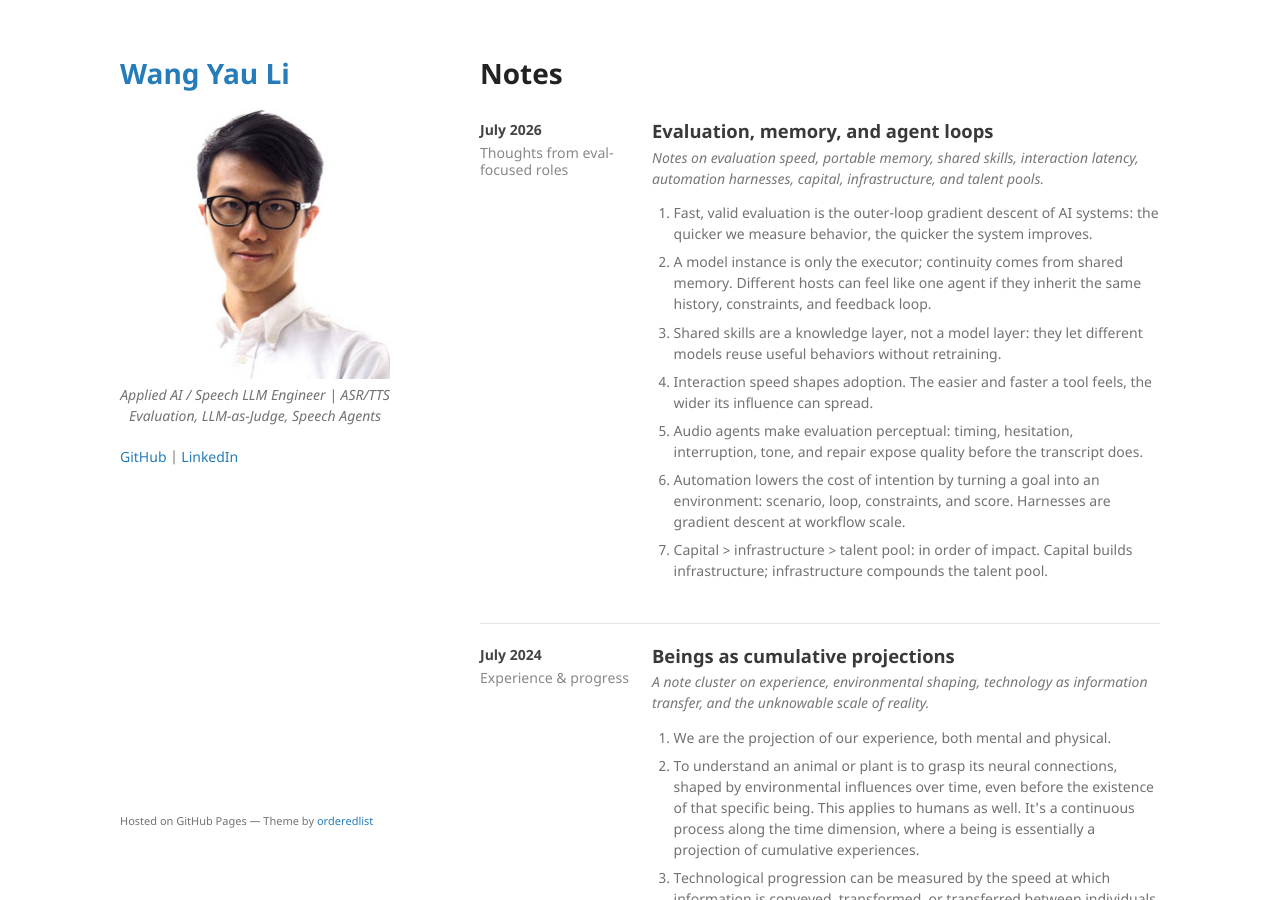
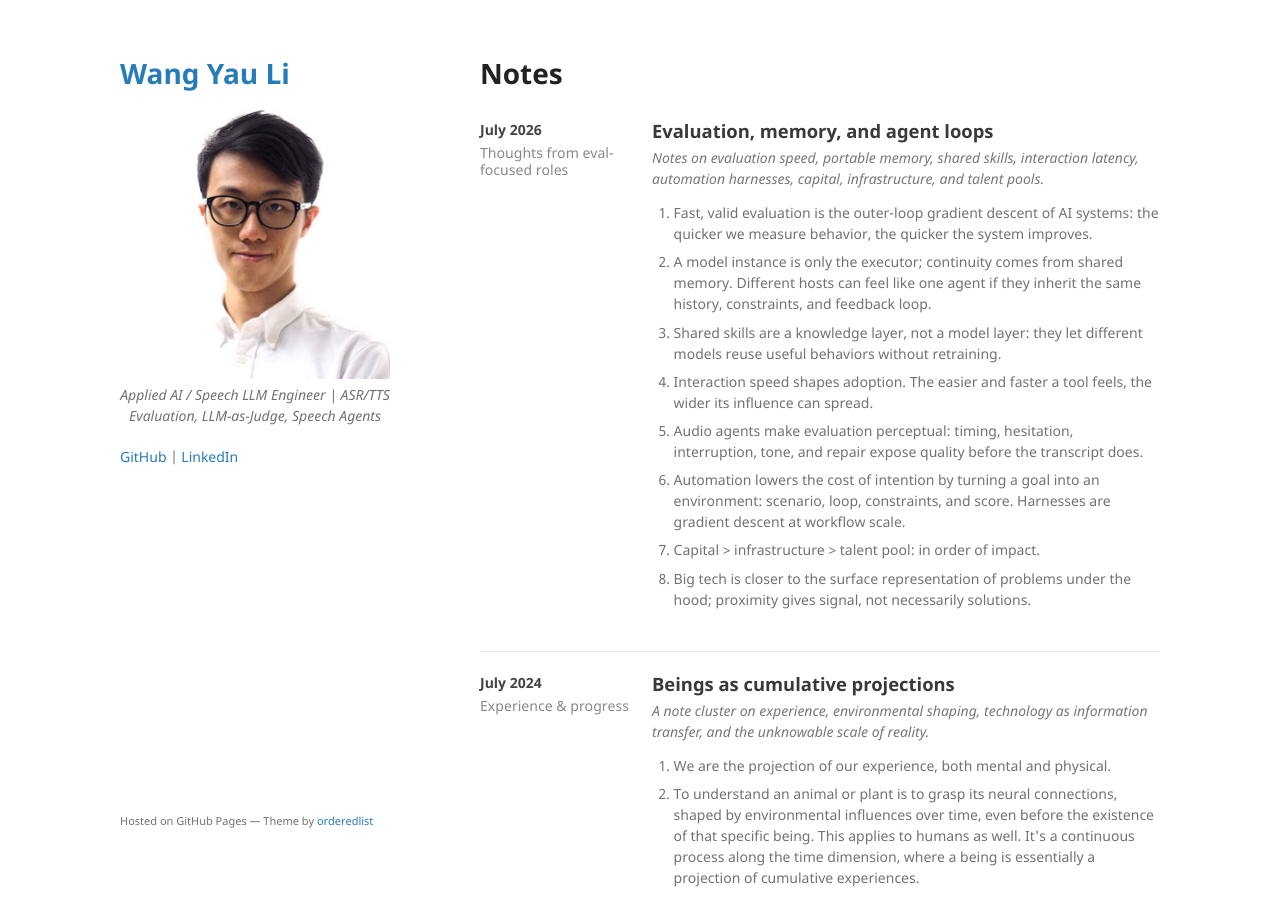
Before and after one commit to kennethli319/kennethli319.github.io, a Jekyll site: the page built from notes.md, in a window 1280 px wide and 900 px high. Built offline with Jekyll 4.4.1, drawn with Linux system fonts in a browser that asks for light colours.

Commit message:
Refine July 2026 notes wording

```diff
--- a/notes.md
+++ b/notes.md
@@ -75,7 +75,8 @@ title: Notes
       <li>Interaction speed shapes adoption. The easier and faster a tool feels, the wider its influence can spread.</li>
       <li>Audio agents make evaluation perceptual: timing, hesitation, interruption, tone, and repair expose quality before the transcript does.</li>
       <li>Automation lowers the cost of intention by turning a goal into an environment: scenario, loop, constraints, and score. Harnesses are gradient descent at workflow scale.</li>
-      <li>Capital > infrastructure > talent pool: in order of impact. Capital builds infrastructure; infrastructure compounds the talent pool.</li>
+      <li>Capital > infrastructure > talent pool: in order of impact.</li>
+      <li>Big tech is closer to the surface representation of problems under the hood; proximity gives signal, not necessarily solutions.</li>
     </ol>
   </div>
 </section>
```
